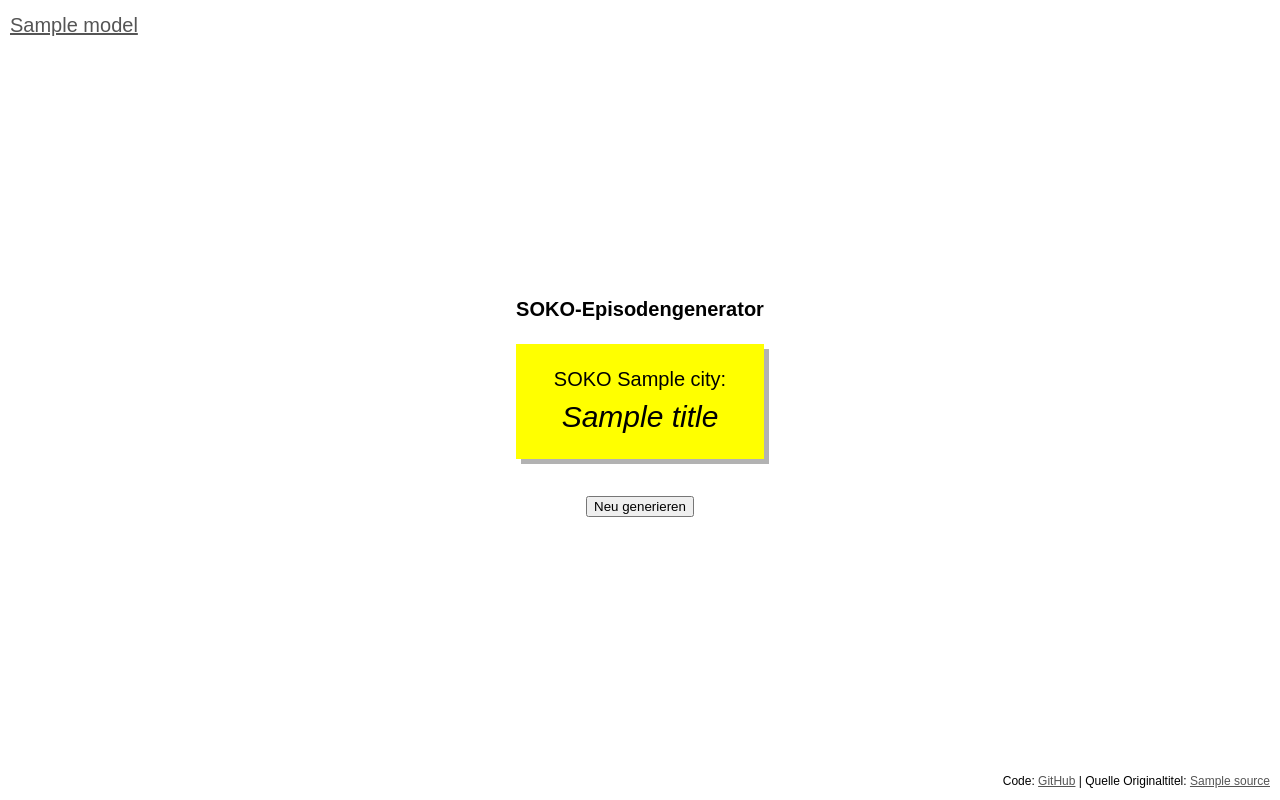
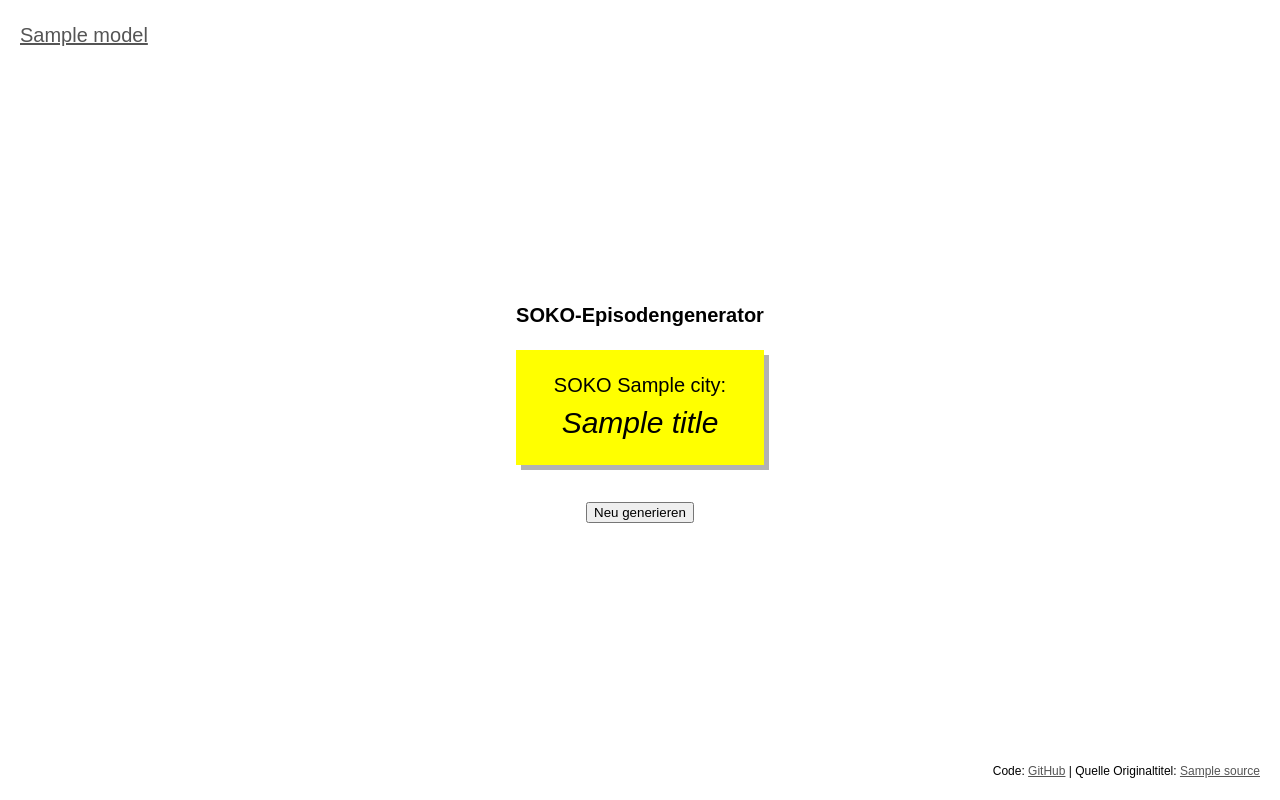
Before and after one commit to pajowu/k11-markov, a Flask app: template templates/soko.html in a window 1280 px wide. Run offline with Flask 2, Linux system fonts and the light colour scheme; the template is opened without the code that fills it: most values are stand-ins (such as "Sample title", 1, 10 or a date in 2020); parts of the project's set-up code (start-up, migrations or seed data) failed here and were passed over.

Commit message:
💄 Update design

```diff
--- a/templates/generic_model.html
+++ b/templates/generic_model.html
@@ -8,7 +8,7 @@
 		<meta name="viewport" content="width=device-width, initial-scale=1.0">
 		<meta name="referrer" content="no-referrer">
 
-		<title>{% block title %}"{{ model['name'] }}"-Episodengenerator{%endblock%}</title>
+		<title>{% block title %}„{{ model['name'] }}“-Episodengenerator{%endblock%}</title>
 
 		<style>
 			*,
@@ -35,7 +35,7 @@
 				display: flex;
 				flex-direction: column;
 				align-items: center;
-				justify-content: center;
+				justify-content: space-between;
 				min-height: 100vh;
 				padding: 2rem;
 				margin: 0;
@@ -55,13 +55,29 @@
 
 			a {
 				color: #555;
-				word-break: break-all;
 			}
 
 			a:hover,
 			a:focus {
 				background-color: #ff0;
 				color: #000;
+			}
+
+			header {
+				width: 100%;
+			}
+
+			nav ul {
+				display: inline-flex;
+				flex-wrap: wrap;
+				list-style: none;
+				padding-left: 0;
+				margin: 0;
+			}
+
+			nav li:not(:last-child)::after {
+				content: '|';
+				margin: 0 0.5em;
 			}
 
 			main {
@@ -93,15 +109,8 @@
 
 			footer {
 				font-size: 1.2rem;
-				position: absolute;
-				right: 1rem;
-				bottom: 1rem;
-			}
-
-			header {
-				position: absolute;
-				top: 1rem;
-				left: 1rem;
+				text-align: right;
+				width: 100%;
 			}
 		</style>
 
--- a/templates/menu.html
+++ b/templates/menu.html
@@ -1,4 +1,7 @@
-{% set pipe = joiner("|") %}
-{% for model_id, model_name in models %}
-	{{ pipe() }} <a href="{{ model_id }}">{{ model_name }}</a>
-{% endfor %}
+<nav>
+	<ul>
+	{% for model_id, model_name in models %}
+		<li><a href="{{ model_id }}">{{ model_name }}</a></li>
+	{% endfor %}
+	</ul>
+</nav>
```
